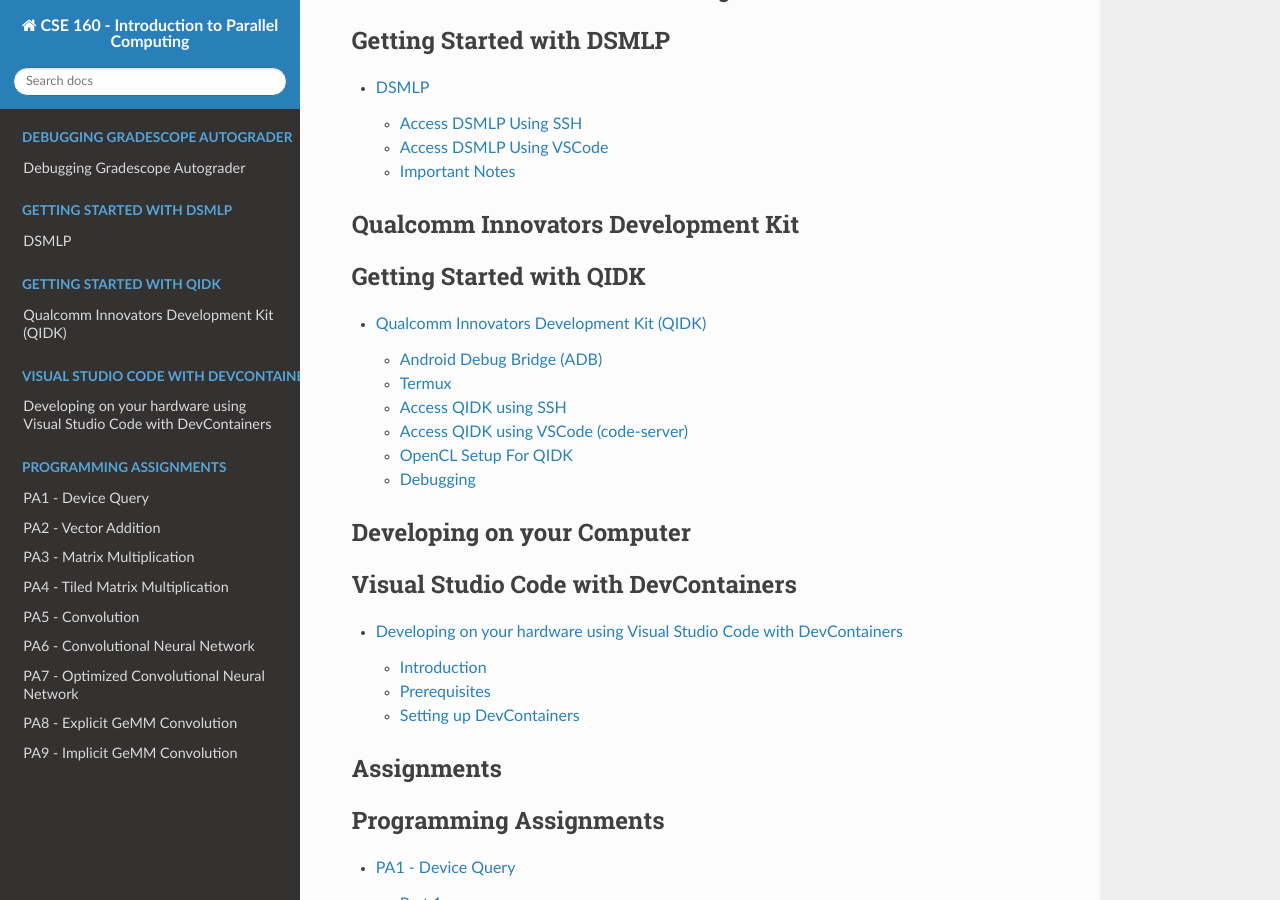
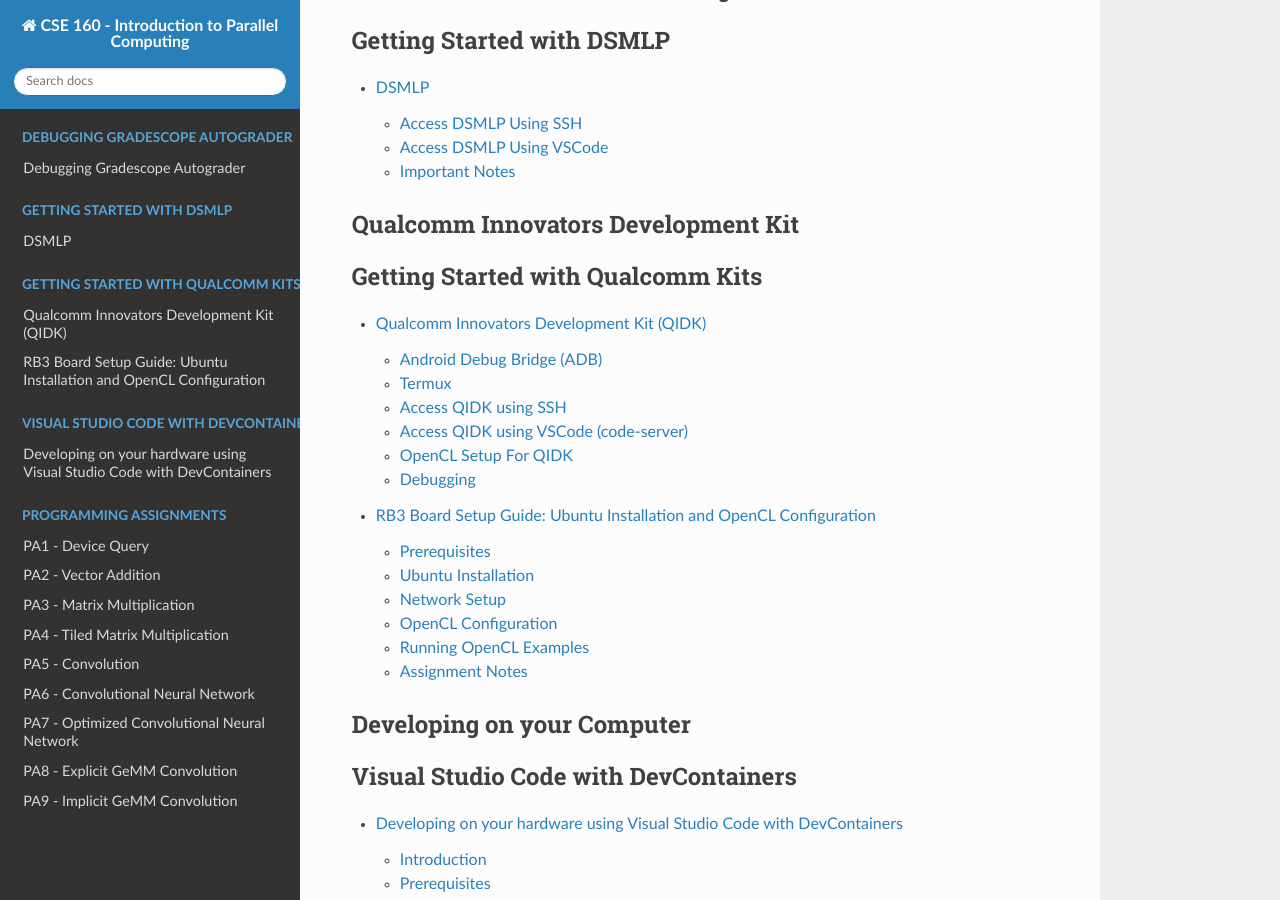
Before and after one commit to KastnerRG/cse160-docs, a Sphinx documentation site: the page built from docs/source/index.rst, in a window 1280 px wide and 900 px high, scrolled down 760 px. Built offline with Sphinx 7.4.7 and the Read the Docs theme 3.1.0, drawn with Linux system fonts in a browser that asks for light colours; formulas are drawn with MathJax 3; some of the changed lines change nothing that is shown.

Commit message:
add: added rb3 guide

```diff
--- /dev/null
+++ b/docs/source/RB3.rst
@@ -0,0 +1,272 @@
+RB3 Board Setup Guide: Ubuntu Installation and OpenCL Configuration
+==========================================
+
+.. note::
+    This guide is compiled using the official Qualcomm documentation. If you need
+    further guidance, please refer to: `Qualcomm Documentation <https://docs.qualcomm.com/bundle/publicresource/topics/80-82645-1/Integrate_and_flash_software_2.html?product=1601111740057201>`_.
+
+.. important::
+    This guide is specifically for Linux machines. For Windows users, please follow
+    the Qualcomm instructions `here <https://docs.qualcomm.com/bundle/publicresource/topics/80-82645-1/Integrate_and_flash_software_2.html?product=1601111740057201#panel-0-V2luZG93cyBob3N0>`_.
+
+Prerequisites
+^^^^^^^^^^^^
+Before you begin, you will need:
+
+* A Linux machine (Ubuntu recommended)
+* A Qualcomm RB3 development board
+* 12V power supply for the RB3 board
+* USB Type-C cable
+
+.. note::
+    The RB3 board, power supply, and USB cable should all be included in the RB3 box.
+
+Ubuntu Installation
+^^^^^^^^^^^^^^^^^^
+
+Workspace Setup
+--------------
+Start by creating a workspace directory to organize your files:
+
+.. code-block:: bash
+
+    mkdir rb3
+    cd rb3
+
+Download Required Files
+----------------------
+Download the Ubuntu Server 22.04 image and boot files:
+
+.. code-block:: bash
+
+    # Download boot image
+    wget https://artifacts.codelinaro.org/artifactory/qli-ci/flashable-binaries/ubuntu-fw/QLI.1.2-Ver.1.1-ubuntu-nhlos-bins.tar.gz
+
+    # Download Ubuntu Server image
+    wget https://people.canonical.com/~platform/images/qualcomm-iot/rb3-22.04/rb3-server-22.04-x08/ubuntu-22.04-preinstalled-server-arm64+rb3g2-x08.img.xz
+
+    # Download checksums and manifest files
+    wget https://people.canonical.com/~platform/images/qualcomm-iot/rb3-22.04/rb3-server-22.04-x08/ubuntu-22.04-preinstalled-server-arm64+rb3g2-x08.img.xz.sha256sum
+    wget https://people.canonical.com/~platform/images/qualcomm-iot/rb3-22.04/rb3-server-22.04-x08/ubuntu-22.04-preinstalled-server-arm64+rb3g2-x08.manifest
+    wget https://people.canonical.com/~platform/images/qualcomm-iot/rb3-22.04/rb3-server-22.04-x08/ubuntu-22.04-preinstalled-server-arm64+rb3g2-x08.manifest.sha256sum
+    wget https://people.canonical.com/~platform/images/qualcomm-iot/rb3-22.04/rb3-server-22.04-x08/rawprogram0.xml
+
+For more information, refer to the `Qualcomm Ubuntu Host Build Guide <https://docs.qualcomm.com/bundle/publicresource/topics/80-82645-1/build-on-ubuntu-host.html>`_.
+
+Extract and Prepare Files
+------------------------
+Create a directory for the image files and prepare them:
+
+.. code-block:: bash
+
+    # Create directory for Ubuntu images
+    mkdir rb3_ubuntu_images
+
+    # Extract boot image to the directory
+    tar xvf QLI.1.2-Ver.1.1-ubuntu-nhlos-bins.tar.gz -C ./rb3_ubuntu_images
+
+    # Copy rawprogram0.xml to the directory
+    cp rawprogram0.xml ./rb3_ubuntu_images
+
+    # Remove patch0.xml if it exists
+    rm rb3_ubuntu_images/patch0.xml 2>/dev/null
+
+    # Verify checksum
+    sha256sum -c ubuntu-22.04-preinstalled-server-arm64+rb3g2-x08.img.xz.sha256sum
+
+    # Extract the OS image
+    unxz ubuntu-22.04-preinstalled-server-arm64+rb3g2-x08.img.xz
+
+    # Copy OS image to the directory
+    cp ubuntu-22.04-preinstalled-server-arm64+rb3g2-x08.img ./rb3_ubuntu_images
+
+Compile Flash Tool
+-----------------
+The QDL tool is needed to flash the device:
+
+.. code-block:: bash
+
+    # Clone QDL repository
+    git clone https://github.com/linux-msm/qdl.git
+
+    # Install dependencies
+    sudo apt-get install libxml2-dev libudev-dev
+
+    # Build QDL
+    cd qdl
+    make
+
+    # Copy QDL to image directory
+    cp qdl ./../rb3_ubuntu_images
+    cd ..
+
+Setup udev Rules
+---------------
+Configure udev rules to recognize the device in EDL mode:
+
+.. code-block:: bash
+
+    # Create a udev rule file
+    sudo bash -c 'cat > /etc/udev/rules.d/51-qcom-usb.rules << EOF
+    SUBSYSTEMS=="usb", ATTRS{idVendor}=="05c6", ATTRS{idProduct}=="9008", MODE="0666", GROUP="plugdev"
+    EOF'
+
+    # Restart udev
+    sudo systemctl restart udev
+
+Enter EDL Mode
+-------------
+Follow these steps to put the RB3 board into Emergency Download (EDL) mode:
+
+1. Press and hold the F_DL button on the RB3 board
+2. Connect the 12V power supply to the board
+3. Connect the board to your computer using the USB Type-C cable
+4. Release the F_DL button
+
+Verify the board is in EDL mode:
+
+.. code-block:: bash
+
+    lsusb
+
+You should see output similar to::
+
+    Bus 002 Device 003: ID 05c6:9008 Qualcomm, Inc. Gobi Wireless Modem (QDL mode)
+
+Flash the Device
+---------------
+Now flash Ubuntu to the RB3 board:
+
+.. code-block:: bash
+
+    cd rb3_ubuntu_images
+    ./qdl prog_firehose_ddr.elf rawprogram*.xml patch*.xml
+
+A successful flash operation will show output similar to this::
+
+    waiting for programmer...
+    flashed "disk" successfully at 102240kB/s
+    flashed "xbl_a" successfully
+    flashed "xbl_config_a" successfully
+    flashed "PrimaryGPT" successfully
+    flashed "BackupGPT" successfully
+    flashed "PrimaryGPT" successfully
+    flashed "BackupGPT" successfully
+    flashed "PrimaryGPT" successfully
+    flashed "BackupGPT" successfully
+    flashed "aop_a" successfully
+    flashed "dtb_a" successfully at 65536kB/s
+    flashed "xbl_ramdump_a" successfully
+    flashed "uefi_a" successfully
+    flashed "tz_a" successfully
+    flashed "hyp_a" successfully
+    flashed "devcfg_a" successfully
+    flashed "qupfw_a" successfully
+    flashed "uefisecapp_a" successfully
+    flashed "imagefv_a" successfully
+    flashed "shrm_a" successfully
+    flashed "multiimgoem_a" successfully
+    flashed "cpucp_a" successfully
+    flashed "toolsfv" successfully
+    flashed "PrimaryGPT" successfully
+    flashed "BackupGPT" successfully
+    flashed "PrimaryGPT" successfully
+    flashed "BackupGPT" successfully
+    65 patches applied
+    partition 1 is now bootable
+
+This indicates that all necessary partitions have been successfully flashed and the device is ready to boot Ubuntu.
+
+Network Setup
+^^^^^^^^^^^^
+After Ubuntu is installed and running on your RB3 board, set up a network connection to work with your board more easily:
+
+.. code-block:: bash
+
+    # List available WiFi networks
+    sudo nmcli device wifi list
+
+    # Connect to a WiFi network
+    sudo nmcli device wifi connect "NETWORK_NAME" password "PASSWORD"
+
+    # For open networks like UCSD-GUEST
+    sudo nmcli device wifi connect UCSD-GUEST
+
+    # Setup SSH server for file transfer
+    sudo apt install openssh-client
+    sudo systemctl start ssh
+    sudo systemctl enable ssh
+
+    # Find your board's IP address
+    ip -4 addr
+
+OpenCL Configuration
+^^^^^^^^^^^^^^^^^^^
+Now you can set up OpenCL on your RB3 board.
+
+Building clinfo
+--------------
+The ``clinfo`` utility displays information about available OpenCL platforms:
+
+.. code-block:: bash
+
+    # Clone required repositories
+    git clone https://github.com/Oblomov/clinfo
+    git clone https://github.com/KhronosGroup/OpenCL-Headers
+
+    # Set environment variables
+    export LD_LIBRARY_PATH="/usr/lib:/usr/lib/aarch64-linux-gnu:/system/vendor/lib64:/system/lib64"
+    export CFLAGS="-I$HOME/OpenCL-Headers"
+    export LDFLAGS="-L/usr/lib"
+
+    # Install build dependencies
+    sudo apt install build-essential
+
+    # Build clinfo
+    cd ~/clinfo
+    make
+
+    # Test if clinfo works
+    ./clinfo
+
+    # Install clinfo to system path
+    sudo cp clinfo /usr/bin/clinfo
+
+Testing OpenCL
+-------------
+Run ``clinfo`` to verify that OpenCL is working correctly:
+
+.. code-block:: bash
+
+    clinfo
+
+This should display information about the OpenCL platforms and devices available on your RB3 board.
+
+Running OpenCL Examples
+^^^^^^^^^^^^^^^^^^^^^
+
+Transferring Files to RB3
+------------------------
+To copy files from your host computer to the RB3 board:
+
+.. code-block:: bash
+
+    # On your host computer
+    scp /path/to/OpenCL_SDK.zip ubuntu@RB3_IP_ADDRESS:/home/ubuntu/
+
+Replace ``RB3_IP_ADDRESS`` with the actual IP address of your RB3 board.
+
+You can download the Adreno OpenCL SDK from:
+`Qualcomm Adreno OpenCL SDK <https://qpm.qualcomm.com/#/main/tools/details/Adreno_OpenCL_SDK>`_
+
+Assignment Notes
+^^^^^^^^^^^^^^^
+When working on assignments, make sure the Makefile paths are correctly set:
+
+.. code-block:: makefile
+
+    else ifeq ($(shell uname -o), GNU/Linux)
+        LDFLAGS  += -L/usr/lib -lOpenCL
+        INCFLAGS += -I$(HOME)/OpenCL-Headers
+
+This makes sure your OpenCL applications can find the necessary libraries and header files.
--- a/docs/source/index.rst
+++ b/docs/source/index.rst
@@ -25,9 +25,10 @@
 ^^^^^^^^^^^^^^^^^^^^^^^^^^^^^^^^^^^
 .. toctree::
    :maxdepth: 2
-   :caption: Getting Started with QIDK
+   :caption: Getting Started with Qualcomm Kits
 
    QIDK
+   RB3
 
 Developing on your Computer
 ^^^^^
```
